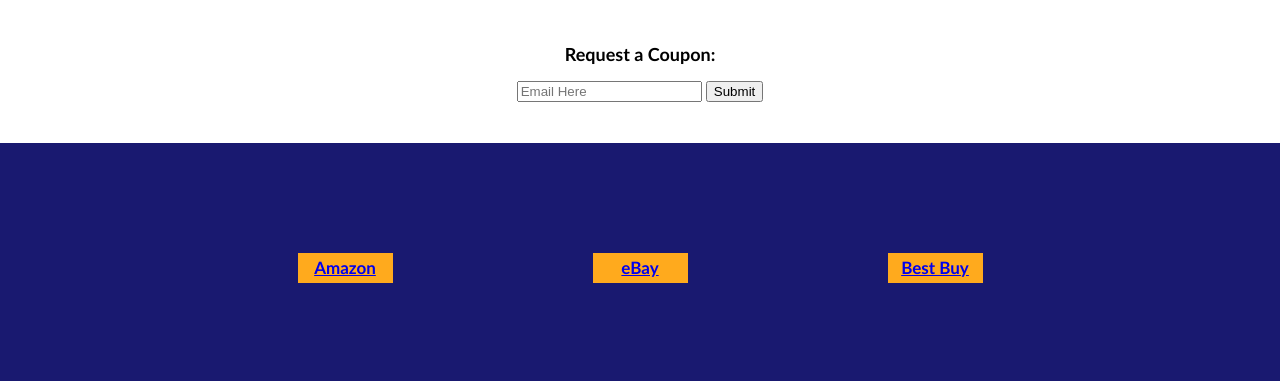
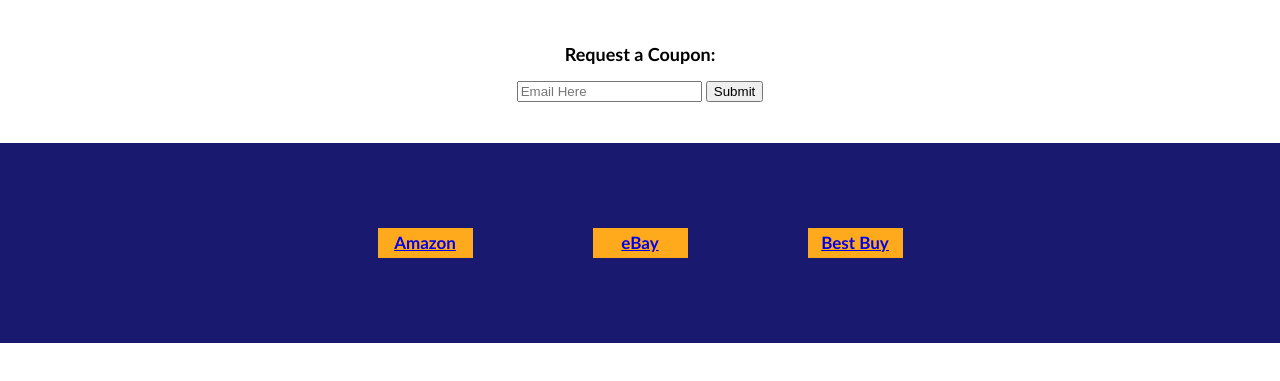
Before and after one commit to briatulloch/product_landing_page, a plain HTML site: page index.html in a window 1280 px wide. Shown: the part 545-926 px from the top of the page. After the commit the page ends 888 px from the top, so only its background shows below. Drawn offline with Linux system fonts and the light colour scheme.

Commit message:
Update index.html

```diff
--- a/index.html
+++ b/index.html
@@ -43,7 +43,7 @@
             .flex-container > div {
               background-color: #FFAA1D;
               width:95px;
-              margin:100px;
+              margin:60px;
               text-align:center;
               line-height: 30px;
               font-size: 17px;
@@ -56,8 +56,6 @@
 
             #buy-online{
                 background-color:#191970;
-                padding-top:10px;
-                padding-bottom:5px;
             }
 
             #header-img {
```
